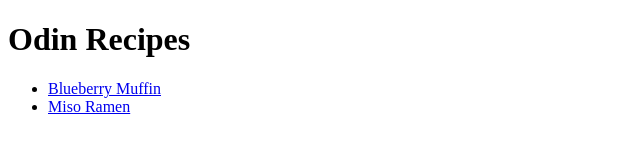
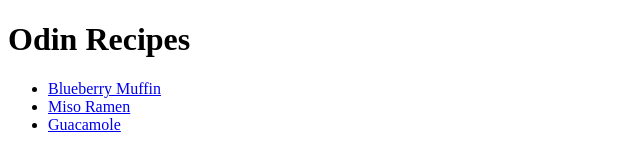
Before and after one commit to ysuzuuki/odin-recipes, a plain HTML site: page index.html in a window 1280 px wide. Shown: the full height of the page, 0-640 px from the left. Drawn offline with Linux system fonts and the light colour scheme.

Commit message:
Add guacamole recipe link

```diff
--- a/index.html
+++ b/index.html
@@ -9,5 +9,7 @@
         <ul>
             <li><a href="recipes/blueberry_muffin.html">Blueberry Muffin</a></li>
             <li><a href="recipes/miso_ramen.html">Miso Ramen</a></li>
+            <li><a href="recipes/guacamole.html">Guacamole</a></li>
+        </ul>
     </body>
 </html>
```
